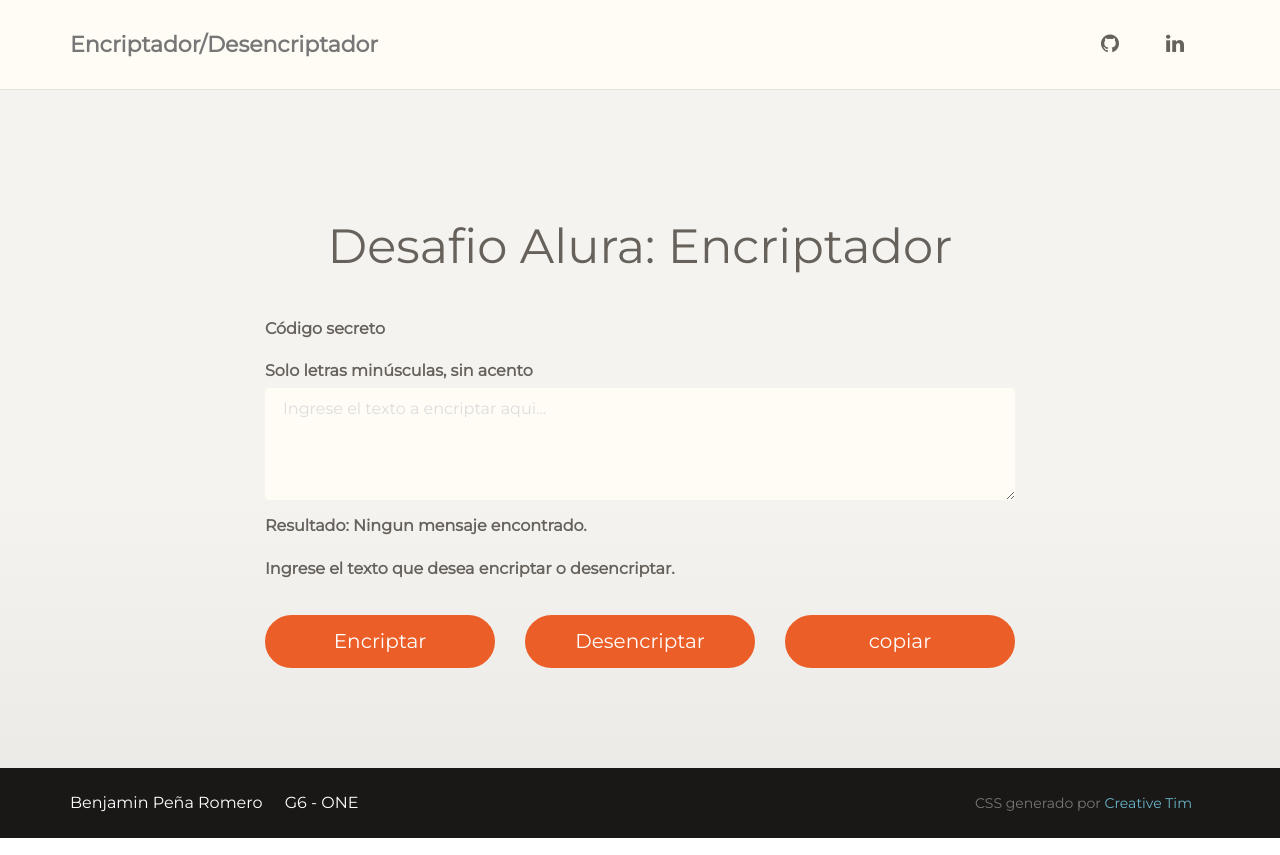
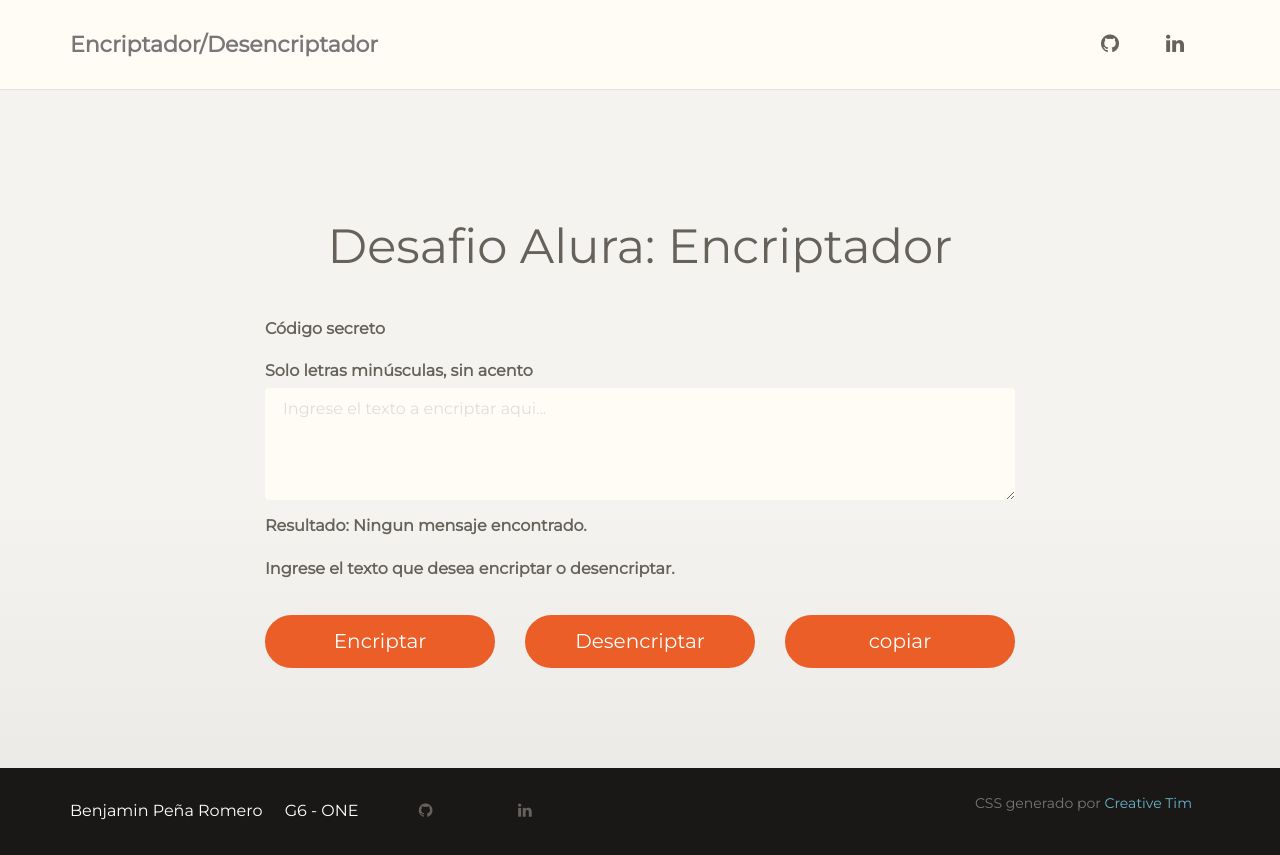
Before and after one commit to codigobenja/desafioencriptadorprb, a plain HTML site: page index.html in a window 1280 px wide. Drawn offline with Linux system fonts and the light colour scheme.

Commit message:
Update index.html

```diff
--- a/index.html
+++ b/index.html
@@ -107,6 +107,12 @@
                 <li>
                     G6 - ONE
                 </li>
+		     <li>
+                <a href="https://github.com/codigobenja" target="_blank" class="btn btn-simple"><i class="fa fa-github"></i></a>
+            </li>
+            <li>
+                <a href="https://www.linkedin.com/in/benjamin-pr/" target="_blank" class="btn btn-simple"><i class="fa fa-linkedin"></i></a>
+            </li>
             </ul>
         </nav>
         <div class="copyright pull-right">
```
